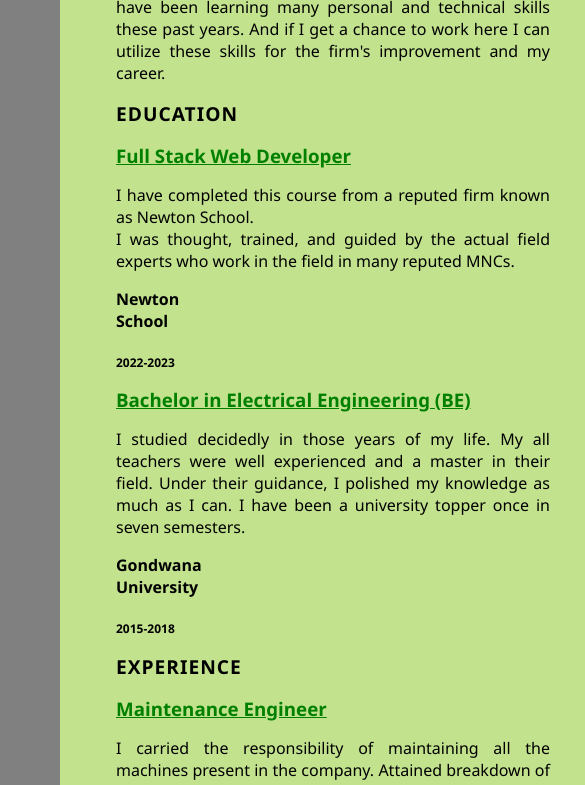
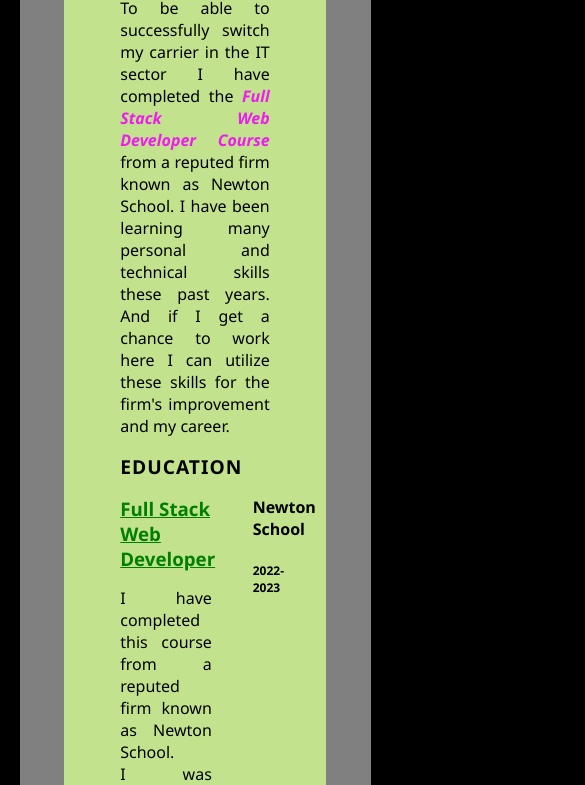
Before and after one commit to DhammpalMeshram/Responsive-Resume-using-CSS-Grid-, a plain HTML site: page index.html in a window 390 px wide. Shown: the part 1215-2000 px from the top of the page, 585 px wide, since content can reach past the window. Drawn offline with Linux system fonts and the light colour scheme.

Commit message:
responsive design aded

```diff
--- a/style.css
+++ b/style.css
@@ -17,10 +17,11 @@ body{
     margin: 20px auto;
     display:grid;
     grid-template-columns: 300px 700px;
-    grid-template-rows: 1000px;
+    /* grid-template-rows: 1000px; */
     padding: 20px 60px;
-    /* box-sizing: border-box; */
+    box-sizing: border-box;
      /* justify-items: center; */
+     justify-content: center;
 }
 section{
     display: block;
@@ -116,12 +117,24 @@ li{
     border: 1px white solid;
     height: 4px;
 }
+
+/* right section */
+
 .right-main-content{
     padding-top: 2rem;
     padding-bottom: 2rem;
     padding-left: 3rem;
     padding-right: 3rem;
+
+
+    /*extra properties add
+        remove in failure */
+    /* display: flex; */
+    /* flex-wrap: wrap; */
+    /* justify-content: center; */
+
 }
+
 .right-title{
     text-transform: uppercase;
     font-size: 1.2rem;
@@ -133,9 +146,13 @@ li{
     text-align: justify;
     padding: 0.5rem;
 }
+
+
+
+
 .uni-or-firm{
     display: block;
-    width: 100px;
+    width: 20%;
     padding: 0.5rem;
     font-weight: bold;
     /* text-align: center; */
@@ -158,7 +175,8 @@ li{
 }
 .item{
     display: block;
-    width: 450px;
+    /* width: 450px; */
+    width: 65%;
 }
 .edu-flex{
     display: flex;
@@ -187,31 +205,10 @@ li{
 @media screen and (max-width: 630px){
     .main-content{
         grid-template-columns:repeat(1, 1fr);
-        /* column-gap: 5px; */
-        /* padding:10px; */
-        /* margin: 20px; */
-        width: 100%;
-
-
+        width: 90%;
+        justify-content: center;
+        align-items: center;
+        /* text-align: center; */
+        padding: auto;
     }
-
 }
-@media screen and (max-width: 673px){
-    .main-content{
-        /* grid-template-columns:repeat(1, 1fr); */
-    }
-
-}
-
-
-
-
-/* When the width of the resume is greater than or equal to 674px, then there should be 2 grid columns of size 300px and 700px.
-Apply media queries such that when the width of the resume is reduced below 674 px, the left section should stack above the right section using CSS Grid template columns property equal to 'repeat(1, 1fr);'. So, when the width of the resume is decreased below 674 px, then there should only be 1 Grid column. Please check out the part 5 video to understand how your resume should look like.
-
-The class 'main-content' must have a width of 90% and a minimum height of 1000px for the test cases of the part 5 to pass.
-
-
-Optional: Similarly you can apply other properties like reducing font size when the width of the device is reduced below a certain threshold using media queries.
-
- */
```
